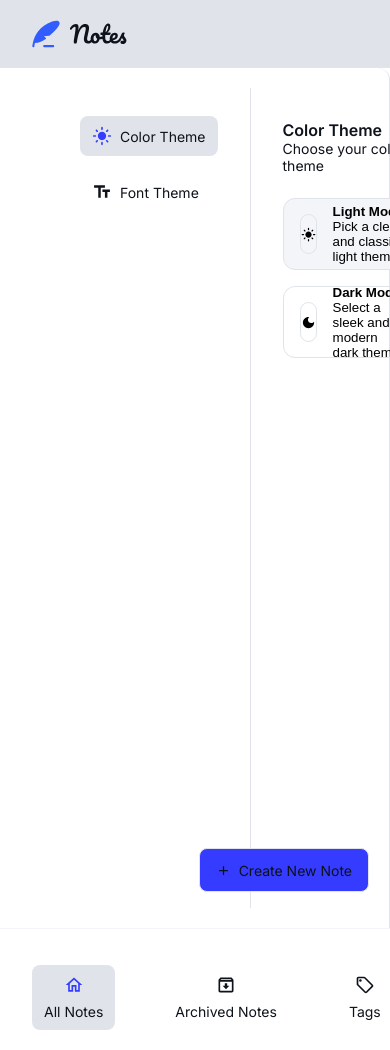
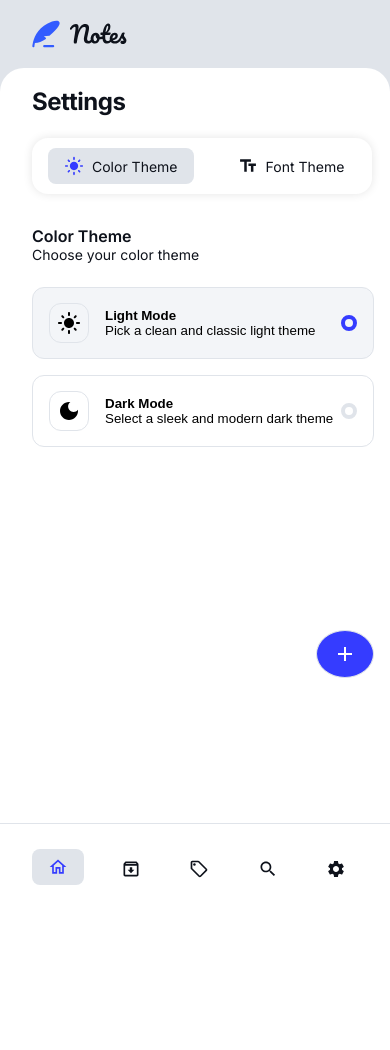
Before and after one commit to VictorKevz/Notes_App, a React (Vite) app: page /Notes_App/settingsTab in a window 390 px wide. After the commit the page ends 897 px from the top, so only its background shows below. Built offline with nearby package versions, Linux system fonts and the light colour scheme.

Commit message:
Add responsiveness for all Tabs

```diff
--- a/src/components/Board/board.css
+++ b/src/components/Board/board.css
@@ -9,6 +9,7 @@
   position: relative;
   border: 1px solid var(--neutral-200);
   z-index: 5;
+  overflow-x: hidden;
 }
 .aside {
   max-width: 272px;
@@ -145,50 +146,9 @@
   gap: 0.8rem;
   border-radius: 0.8rem;
   min-width: max-content;
-}
-/* NOTE CARDS STYLING */
-.notes-list,
-.note-card {
-  width: 100%;
-  display: flex;
-  flex-direction: column;
-  align-items: flex-start;
-}
-.note-card {
-  padding: 0.8rem;
-  /* gap: 1.2rem; */
-}
-.note-card:not(.current-note, :last-child) {
-  border-bottom: 1px solid var(--neutral-200);
-  margin-bottom: 0.4rem;
-}
-.note-title {
-  font-size: 1.6rem;
-  font-weight: 600;
-  letter-spacing: -0.3px;
+  /* color: var(--neutral-0)!important; */
 }
 
-.current-note {
-  background-color: var(--neutral-100);
-  border-radius: 0.6rem;
-}
-.card-tag-list {
-  display: flex;
-  align-items: center;
-  gap: 0.4rem;
-  margin-top: 1.2rem;
-}
-.card-tag-item {
-  padding: 0.2rem 0.6rem;
-  background-color: var(--neutral-200);
-  border-radius: 0.4rem;
-  font-size: 1.2rem;
-}
-.card-date {
-  margin-top: 1.2rem;
-  font-size: 1.2rem;
-  font-weight: normal;
-}
 .btn.mobile,
 .tablet-mobile-board,
 .links-wrapper.mobile,.search-results {
@@ -212,6 +172,8 @@
     display: flex;
     flex-direction: column;
     position: relative;
+    background-color: var(--neutral-200);
+
   }
   .aside-header.mobile {
     width: 100%;
@@ -225,7 +187,10 @@
     flex-direction: row;
     align-items: center;
     min-height: 0 !important;
-    border-top: 1px solid var(--neutral-100);
+    border-top: 1px solid var(--neutral-200);
+    background-color: var(--neutral-0);
+    height: 74px!important;
+    padding: 1.2rem 3.2rem!important;
   }
   .aside-nav.mobile {
     max-width: 100% !important;
@@ -234,6 +199,7 @@
     width: 100%;
     flex-direction: row;
     justify-content: space-between;
+
   }
   .link-item.mobile {
     width: fit-content;
@@ -243,7 +209,7 @@
     background-color: var(--neutral-200)!important;
   justify-content: space-between;
   border-radius: .8rem;
-  padding: 0.8rem 1.6rem;
+  padding: 0.8rem 1.6rem!important;
   }
   .btn-text.mobile{
     flex-direction: column;
@@ -255,6 +221,12 @@
   .notes-wrapper {
     border-radius: 1.2rem 1.2rem 0 0;
     max-width: 100% !important;
+    min-height: 0;
+    height: 755px!important;
+    overflow-y: scroll;
+    scrollbar-width: none;
+  -ms-overflow-style: none;
+  background-color: var(--neutral-0);
   }
   .detailed-mobile-wrapper{
     width: 100%;
@@ -277,17 +249,26 @@
     background-color: inherit!important;
     border-radius: 0!important;
   }
+  .main-title{
+    margin-bottom: 1.6rem;
+  }
   .note-card:not(:last-child) {
     border-bottom: 1px solid var(--neutral-200)!important;
     margin-bottom: 0.4rem!important;
   }
   .notes-wrapper{
     position: relative;
+    background-color: var(--neutral-0);
+    border-radius: 2.4rem 2.4rem 0 0;
+    z-index: 10;
+    /* margin-top: -1rem; */
+    border: none;
   }
   .mobile-newNote{
-    position: absolute;
-    right: 2rem;
-    bottom: 2rem;
+    position: fixed;
+    right: 1.6rem;
+    bottom: 15rem;
+
   }
   .tag-list{
     border: none!important;
@@ -303,4 +284,93 @@
   .btn.mobile{
     gap: .8rem!important;
   }
+  .go-back-link{
+    display: flex;
+    align-items: center;
+    /* gap: .8rem; */
+    font-size: 1.4rem;
+  }
+  .add-note-btn{
+
+    border-radius: 50%;
+    width: clamp(4.8rem, 8vw, 6.4rem);
+    height: clamp(4.8rem, 8vw, 6.4rem);
+    color: var(--neutral-0)!important;
+  }
+  .new-note-btn{
+    display: none!important;
+
+  }
+  /* SETTINGS PAGE */
+  .settings-nav{
+    min-height: 0!important;
+    border: none!important;
+    padding: 2rem 0!important;
+    margin-top: 2rem;
+
+  }
+  .settings-wrapper{
+    border-bottom: 1px solid var(--neutral-200)!important;
+    max-width: 100%!important;
+    align-items: center;
+    min-height: 400px!important;
+
+  }
+  .settings-item{
+    width: 100%!important;
+  }
+  .theme-options-wrapper{
+    max-width: 720px!important;
+  }
+  .divider{
+    height: 100%;
+    width: 1px;
+    background-color: var(--neutral-200);
+  }
+  .settings-title{
+    position: absolute;
+    top: 0;
+  }
 }
+@media (width <= 730px) {
+.nav-text:not(.settings-text) {
+    display: none!important;
+}
+.link-item.mobile:not(.settings-item){
+  width: fit-content;
+  padding: 0!important;
+}
+
+
+
+
+
+  /* SETTINGS STYLES */
+  .settings-wrapper{
+    flex-direction: column;
+    border: none!important;
+  }
+  .divider{
+    display: none;
+  }
+  .settings-list{
+    width: 100%;
+    display: flex;
+    align-items: center;
+    justify-content: center;
+}
+.settings-nav{
+  max-width: fit-content!important;
+  background-color: var(--neutral-0);
+  margin-top: 5rem!important;
+  border-radius: 1.6rem;
+  box-shadow: 0 0 1rem rgba(0, 0, 0, 0.107);
+  padding: 0!important;
+}
+.settings-item{
+  width: fit-content!important;
+}
+.theme-options-wrapper{
+  padding: 3.2rem 0 0 0!important;
+}
+}
--- a/src/components/Button.jsx
+++ b/src/components/Button.jsx
@@ -3,51 +3,55 @@ import { DataContext } from "../App";
 import { Link } from "react-router-dom";
 
 function Button({ data }) {
-  const { notes, dispatchNotes,isTablet } = useContext(DataContext);
+  const { notes, dispatchNotes, isTablet } = useContext(DataContext);
   // const isNewNote = notes.asideCurrentTab === "searchTab";
   return (
     <>
       {isTablet && data.text === "Create New Note" ? (
         <Link
-      className={`reusable-btn mobile ${data.actionType === "SHOW_FORM" && "add-note-btn"}`}
-      onClick={() =>
-      {
+          className={`reusable-btn mobile ${
+            data.actionType === "SHOW_FORM" && "add-note-btn"
+          }
+
+          `}
+          onClick={() => {
             dispatchNotes({
-          type: `${data.actionType === "SHOW_FORM" ? "SHOW_FORM" : "OPEN_MODAL"}`,
+              type: `${
+                data.actionType === "SHOW_FORM" ? "SHOW_FORM" : "OPEN_MODAL"
+              }`,
               payload: {
                 modalId: notes?.currentNoteId,
-            icon:data.icon,
-            typeText:data.actionType,
-            modalTitle:data.text,
-            parag:data.parag,
+                icon: data.icon,
+                typeText: data.actionType,
+                modalTitle: data.text,
+                parag: data.parag,
               },
             });
-
-      }
-      }
+          }}
           to="/newNote"
         >
-      <data.icon /> <span className="nav-text mobile">{data.text}</span>
+          <data.icon /> <span className="nav-text mobile new-note-btn">{data.text}</span>
         </Link>
-    ):(
+      ) : (
         <button
           type="button"
-      className={`reusable-btn mobile ${data.actionType === "SHOW_FORM" && "add-note-btn"}`}
-      onClick={() =>
-      {
+          className={`reusable-btn mobile ${
+            data.actionType === "SHOW_FORM" && "add-note-btn"
+          }`}
+          onClick={() => {
             dispatchNotes({
-          type: `${data.actionType === "SHOW_FORM" ? "SHOW_FORM" : "OPEN_MODAL"}`,
+              type: `${
+                data.actionType === "SHOW_FORM" ? "SHOW_FORM" : "OPEN_MODAL"
+              }`,
               payload: {
                 modalId: notes?.currentNoteId,
-            icon:data.icon,
-            typeText:data.actionType,
-            modalTitle:data.text,
-            parag:data.parag,
+                icon: data.icon,
+                typeText: data.actionType,
+                modalTitle: data.text,
+                parag: data.parag,
               },
             });
-
-      }
-      }
+          }}
         >
           <data.icon /> <span className="nav-text mobile">{data.text}</span>
         </button>
--- a/src/components/DetailedNote/detailedNote.css
+++ b/src/components/DetailedNote/detailedNote.css
@@ -28,9 +28,13 @@
 }
 .detailed-note-content{
   margin-top: 1.6rem;
+
+
 }
 .content-text{
   font-size: 1.4rem;
+  white-space: pre-wrap;
+  word-wrap: break-word;
 }
 
 .detailed-time-edited{
--- a/src/components/SearchBar.jsx
+++ b/src/components/SearchBar.jsx
@@ -1,7 +1,7 @@
 import { SearchOutlined } from "@mui/icons-material";
 import React, { useContext } from "react";
 import { DataContext } from "../App";
-import NoteCards from "./NoteCards";
+import NoteCards from "./NoteCard/NoteCards";
 
 function SearchBar() {
   const { query, setQuery, searchResults } = useContext(DataContext);
--- a/src/components/Settings/SettingsPage.jsx
+++ b/src/components/Settings/SettingsPage.jsx
@@ -6,7 +6,7 @@ import "./settings.css"
 import { DataContext } from "../../App";
 
 function SettingsPage() {
-  const{notes} = useContext(DataContext)
+  const{notes,isTablet} = useContext(DataContext)
   const settingsData = [
     { id: "colorTheme", text: "Color Theme", icon: LightMode },
     { id: "fontTheme", text: "Font Theme", icon: TextFields },
@@ -17,11 +17,14 @@ function SettingsPage() {
   }, [notes?.fontTheme, notes?.colorTheme]);
   return (
     <div className="settings-wrapper">
+      {isTablet && <h1 className="main-title settings-title">Settings</h1>}
       <nav className="settings-nav">
         <ul className="settings-list">
           <TabNav data={settingsData} tabKey="settingsCurrentTab" />
         </ul>
+
       </nav>
+      {isTablet && <div className="divider"></div>}
       <ThemeOptions/>
     </div>
   );
--- a/src/components/Settings/settings.css
+++ b/src/components/Settings/settings.css
@@ -3,6 +3,7 @@
     width: 100%;
     display: flex;
     align-items: flex-start;
+    position: relative;
 
 }
 .settings-nav{
--- a/src/components/TabNav.jsx
+++ b/src/components/TabNav.jsx
@@ -2,7 +2,7 @@ import React, { useContext } from "react";
 import { DataContext } from "../App";
 import { KeyboardArrowRight } from "@mui/icons-material";
 import { NavLink } from "react-router-dom";
-
+import "./AsideBar/asideBar.css";
 function TabNav({ data, tabKey }) {
   const { notes, dispatchNotes } = useContext(DataContext);
   return (
@@ -10,7 +10,12 @@ function TabNav({ data, tabKey }) {
       {data.map((link) => {
         const isCurrent = link.id === notes[tabKey];
         return (
-          <li key={link.id} className="link-item mobile">
+          <li
+            key={link.id}
+            className={`link-item mobile ${
+              tabKey === "settingsCurrentTab" && "settings-item"
+            }`}
+          >
             <NavLink
               // type="button"
               className={`btn  ${isCurrent && "current-link"}`}
@@ -20,15 +25,25 @@ function TabNav({ data, tabKey }) {
                   payload: { tab: link.id, key: tabKey },
                 });
               }}
-              to={tabKey ==="settingsCurrentTab" ? undefined : link.url}
+              to={tabKey === "settingsCurrentTab" ? undefined : link.url}
             >
-              <span className={`btn-text ${tabKey !=="settingsCurrentTab" && "mobile"}`}>
+              <span
+                className={`btn-text ${
+                  tabKey !== "settingsCurrentTab" && "mobile"
+                }`}
+              >
                 <link.icon
                   className={`link-icon ${isCurrent && "current-icon"}`}
                 />
-                <span className="nav-text mobile">{link.text}</span>
+                <span
+                  className={`nav-text ${
+                    tabKey == "settingsCurrentTab" && "settings-text"
+                  }`}
+                >
+                  {link.text}
+                </span>
               </span>
-              {isCurrent && <KeyboardArrowRight className="arrow mobile"/>}
+              {isCurrent && <KeyboardArrowRight className="arrow mobile" />}
             </NavLink>
           </li>
         );
--- a/src/index.css
+++ b/src/index.css
@@ -58,3 +58,6 @@ a{
 li{
   list-style-type: none;
 }
+.MuiSvgIcon-root {
+  font-size: 2.4rem!important;
+}
```
Also changed, not shown: src/components/Board/Board.jsx (+16 -10 lines), src/components/NoteCard/NoteCards.jsx (renamed from src/components/NoteCards.jsx, +28 -5 lines), src/components/NoteCard/noteCards.css (added, +43 -0 lines), src/components/styles/tagList.css (added). Lines whose indentation alone changed are shown as unchanged.
